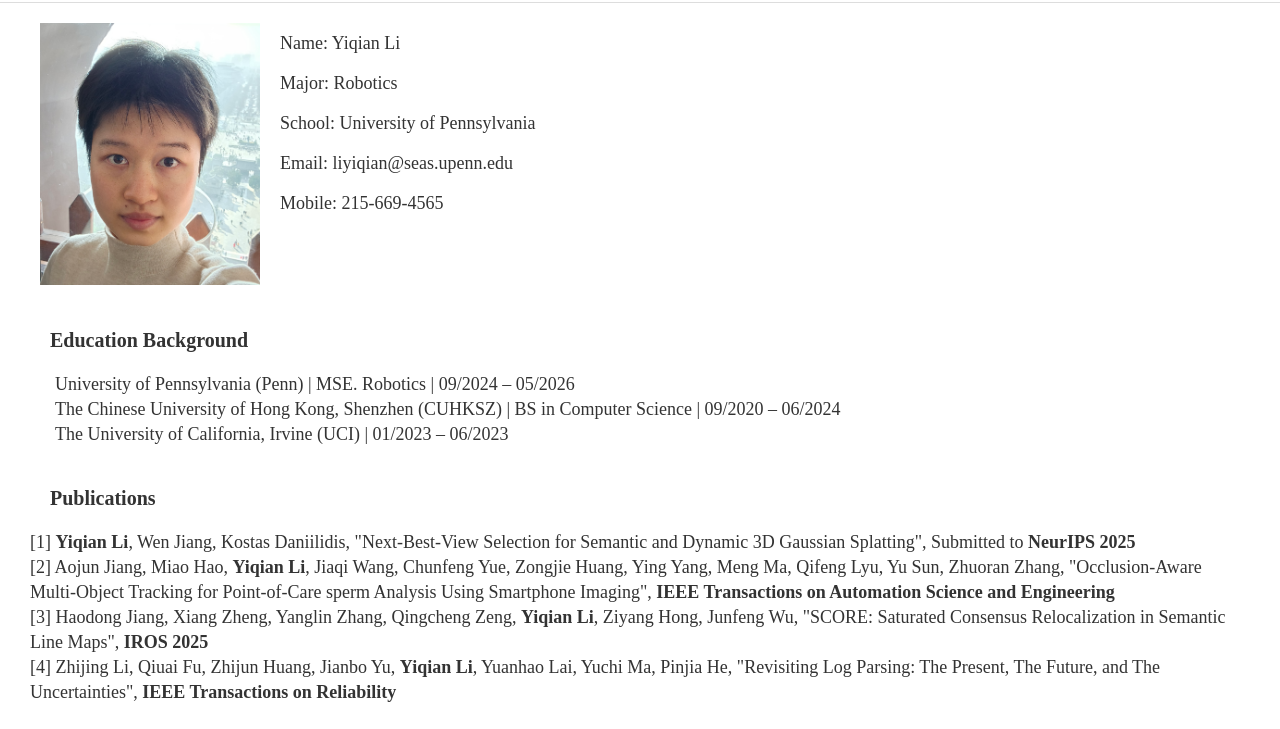
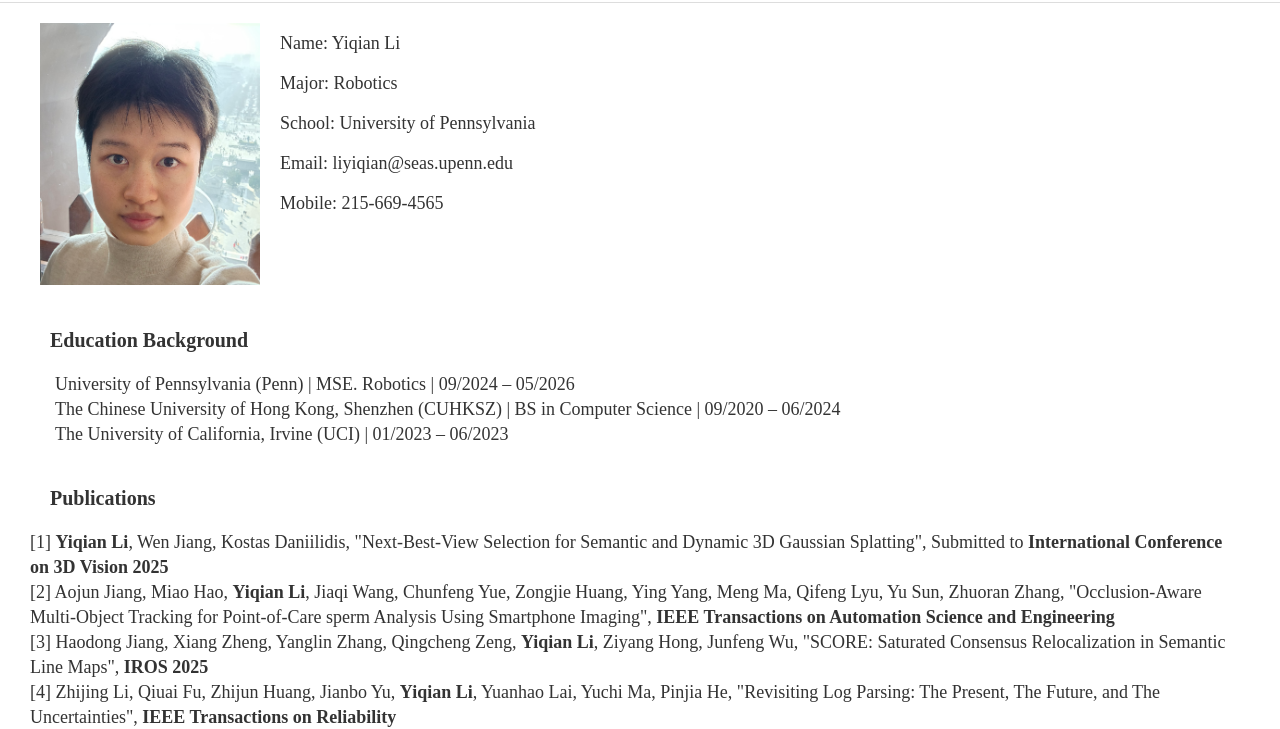
Before and after one commit to Lee-7102/Lee-7102.github.io, a plain HTML site: page index.html in a window 1280 px wide. Shown: the part 78-807 px from the top of the page. Drawn offline with Linux system fonts and the light colour scheme.

Commit message:
modify resume

```diff
--- a/index.html
+++ b/index.html
@@ -55,7 +55,7 @@
     <div class="pub_c">
 
         <p>[1] <span class="bold">Yiqian Li</span>, Wen Jiang, Kostas Daniilidis, "Next-Best-View Selection for Semantic and Dynamic 3D Gaussian Splatting",
-                Submitted to <span class="bold">NeurIPS 2025</span></p>
+                Submitted to <span class="bold">International Conference on 3D Vision 2025</span></p>
 
         <p>[2] Aojun Jiang, Miao Hao, <span class="bold">Yiqian Li</span>, Jiaqi Wang, Chunfeng Yue, Zongjie Huang, Ying Yang, Meng Ma, Qifeng
             Lyu, Yu Sun, Zhuoran Zhang, "Occlusion-Aware Multi-Object Tracking for Point-of-Care sperm Analysis Using
```
Also changed, not shown: 3 other files.
